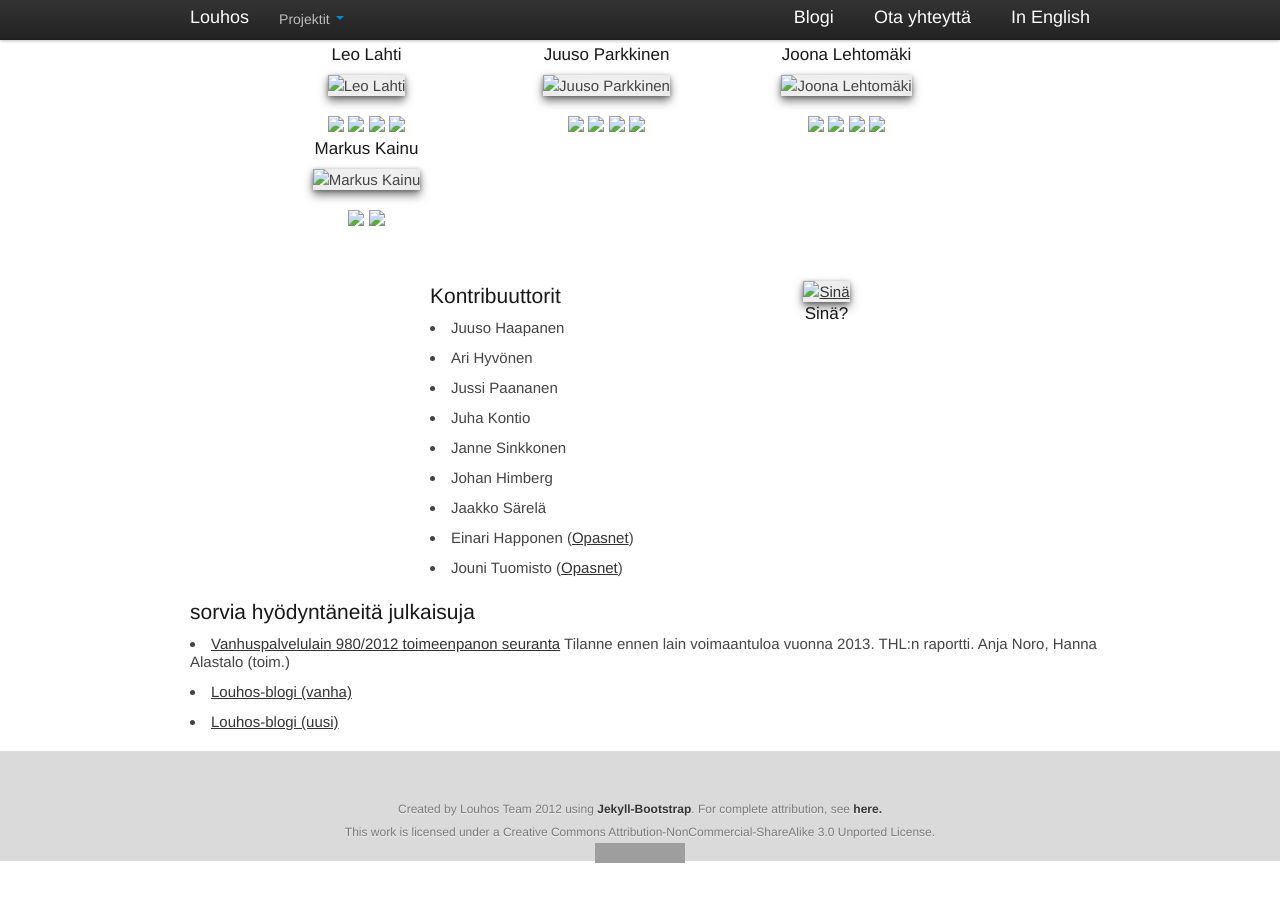
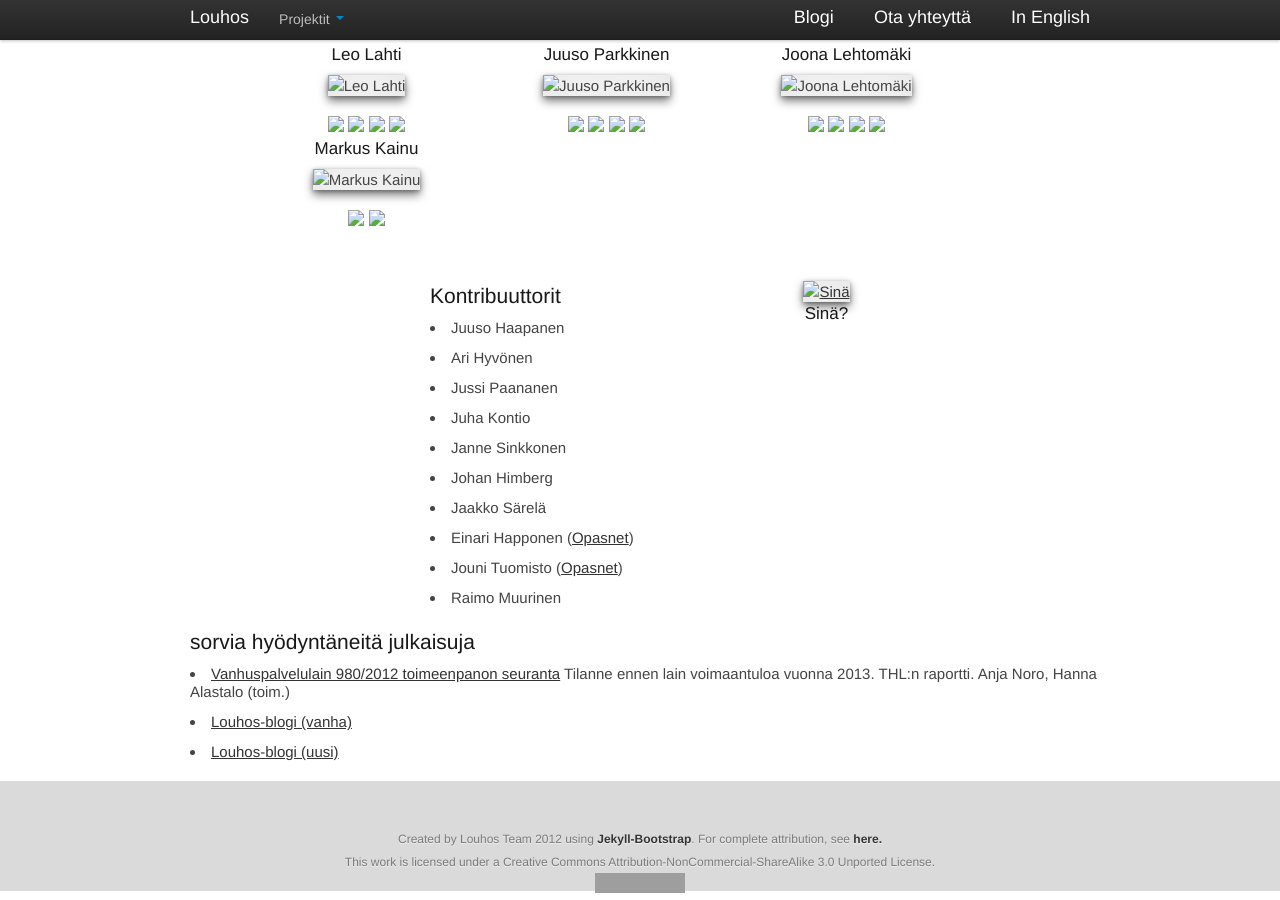
Before and after one commit to louhos/louhos.github.com, a Jekyll site: the page built from contact.html, in a window 1280 px wide and 900 px high, scrolled down 615 px. Built offline with Jekyll 4.4.1, drawn with Linux system fonts in a browser that asks for light colours; nearby versions of some CDN libraries; some web fonts are replaced; before the commit the page ends 1485 px from its top, so only the background shows below that; grey boxes are pictures that could not be loaded.

Commit message:
config yml fix + RM to contrib list

```diff
--- a/_config.yml
+++ b/_config.yml
@@ -4,8 +4,9 @@ permalink: /:categories/:year/:month/:day/:title
 
 exclude: [".rvmrc", ".rbenv-version", "README.md", "Rakefile", "changelog.md"]
 auto: true
-pygments: true
+pygments: false
 safe: false
+highlight: rouge
 
 # Themes are encouraged to use these universal variables
 # so be sure to set them if your theme uses them.
--- a/contact.html
+++ b/contact.html
@@ -127,6 +127,7 @@ translation: en/contact.html
 				<li>Jaakko Särelä</li>
 				<li>Einari Happonen (<a href="http://fi.opasnet.org/fi/Etusivu">Opasnet</a>)</li>
 				<li>Jouni Tuomisto (<a href="http://fi.opasnet.org/fi/Etusivu">Opasnet</a>)</li>
+				<li>Raimo Muurinen</li>
 			</ul>
 		</div>
 		<div class="span3">
```
